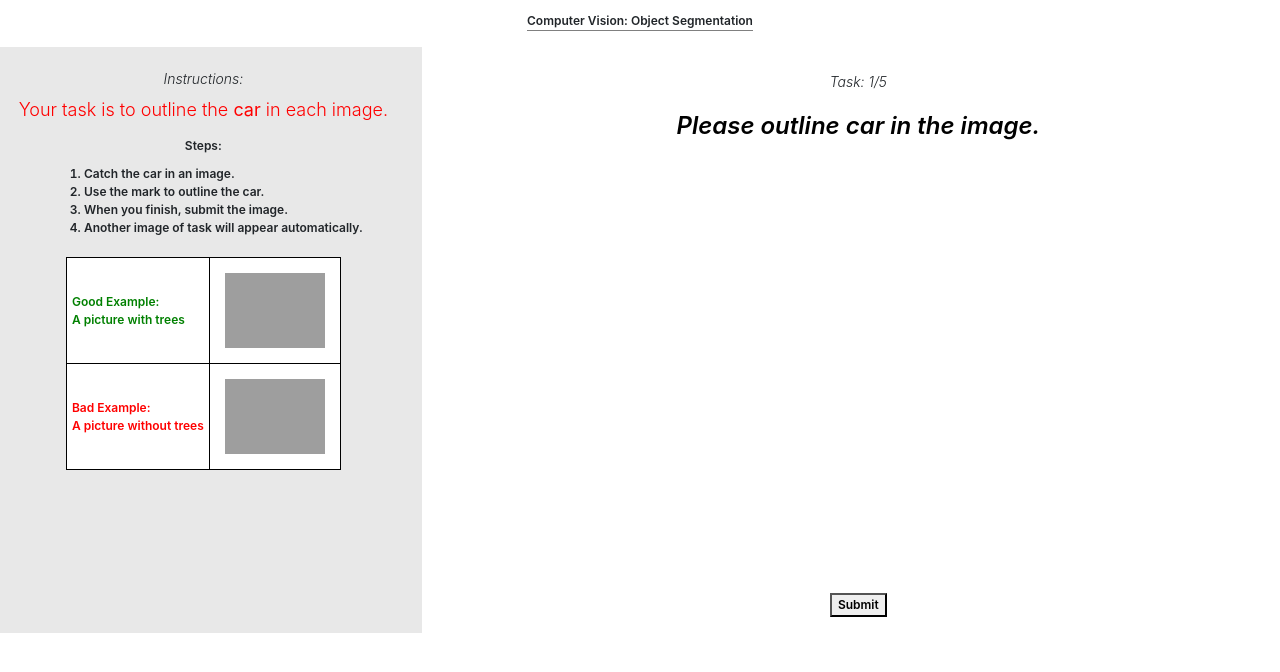
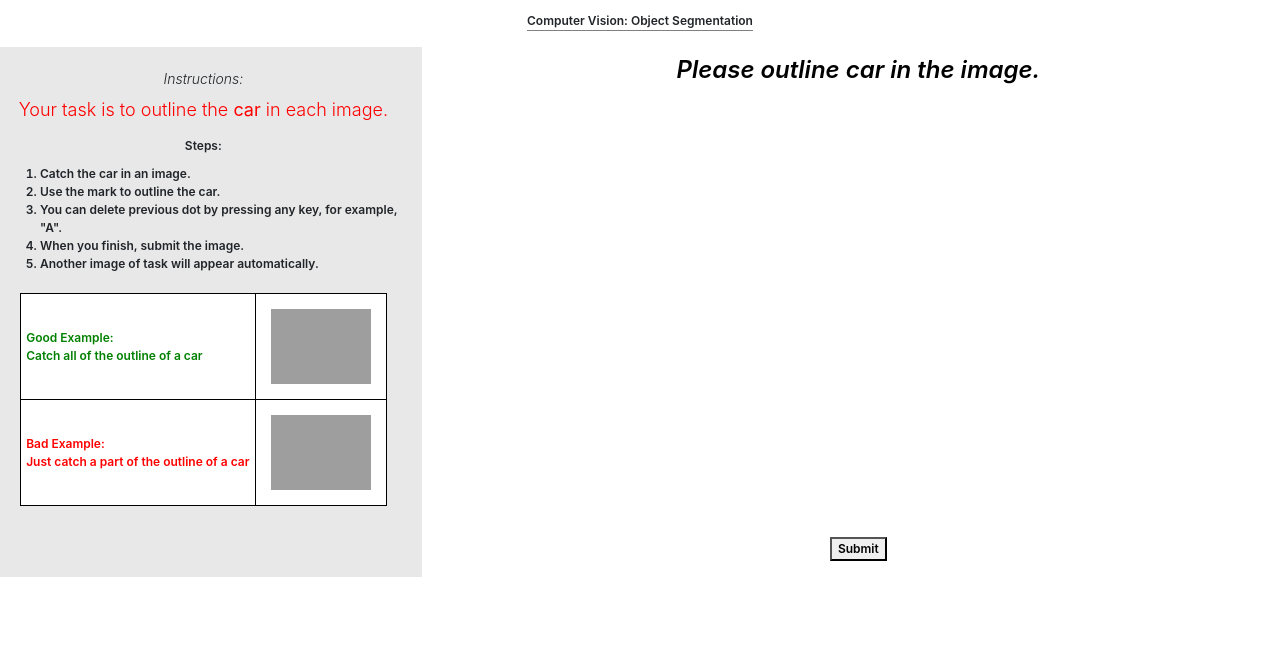
Before and after one commit to beforux/ShakeYourLove, a Jekyll site: the page img/hw/index.html, which Jekyll copies as it is, in a window 1280 px wide. Shown: the top 672 px of the page. Built offline with Jekyll 4.4.1, drawn with Linux system fonts in a browser that asks for light colours.

Commit message:
Add files via upload

```diff
--- a/img/hw/index.html
+++ b/img/hw/index.html
@@ -21,20 +21,21 @@
 			<ol class="smallFont center">
 				<li>Catch the car in an image.</li>
 				<li>Use the mark to outline the car.</li>
+				<li>You can delete previous dot by pressing any key, for example, "A".</li>
 				<li>When you finish, submit the image.</li>
 				<li>Another image of task will appear automatically.</li>
 			</ol>
 
 			<table class="center">
 				<tr class="smallFont">
-					<td class="good"> Good Example: <br> A picture with trees</td>
-					<td><img src="http://beforapps.com/img/photo/1.JPG" width="100px"></td>
+					<td class="good"> Good Example: <br> Catch all of the outline of a car</td>
+					<td><img src="http://beforapps.com/img/photo/cars/e1.png" width="100px"></td>
 
 			    </tr>
 			    <tr class="smallFont">
-					<td class="bad"> Bad Example: <br> A picture without trees</td>
+					<td class="bad"> Bad Example: <br> Just catch a part of the outline of a car </td>
 
-					<td><img src="http://beforapps.com/img/photo/5.JPG" width="100px"></td>
+					<td><img src="http://beforapps.com/img/photo/cars/e2.png" width="100px"></td>
 
 			    </tr>
 
@@ -43,14 +44,13 @@
 		</div>
 
 		<div class="col-sm-8">
-			<p class="bigFont center">Task: 1/5</p>
 			 <p class="bigFont center keywords">Please outline car in the image.</p>
                   <form name="mturk_form" method="post" id="mturk_form" action="https://workersandbox.mturk.com/mturk/externalSubmit">
                   <input type="hidden" value="" name="assignmentId" id="assignmentId">
                   <p class="center">
                    <canvas  id="carImage" width="400" height="400"></canvas>
 	           </p>
-<input type="hidden" name="coordinates" id="coordinates">
+	           <input type="hidden" name="coordinates" id="coordinates">
 
 
 			   <p class="center"><button id="submit_button" type="submit" onclick="foo();" name="submitButton" value="User Submits HIT" class="smallFont">Submit</button></p>
```
